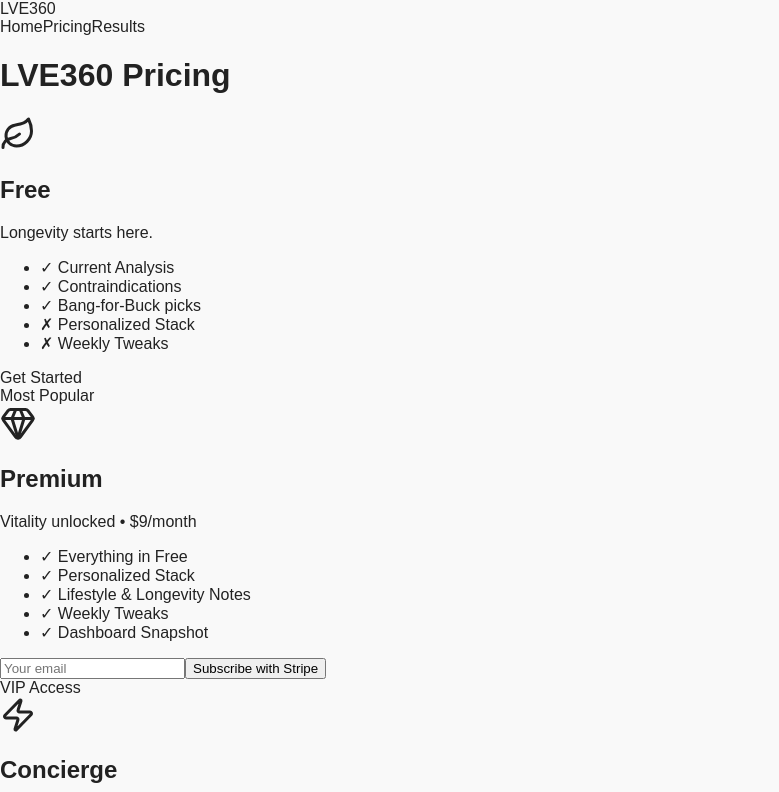
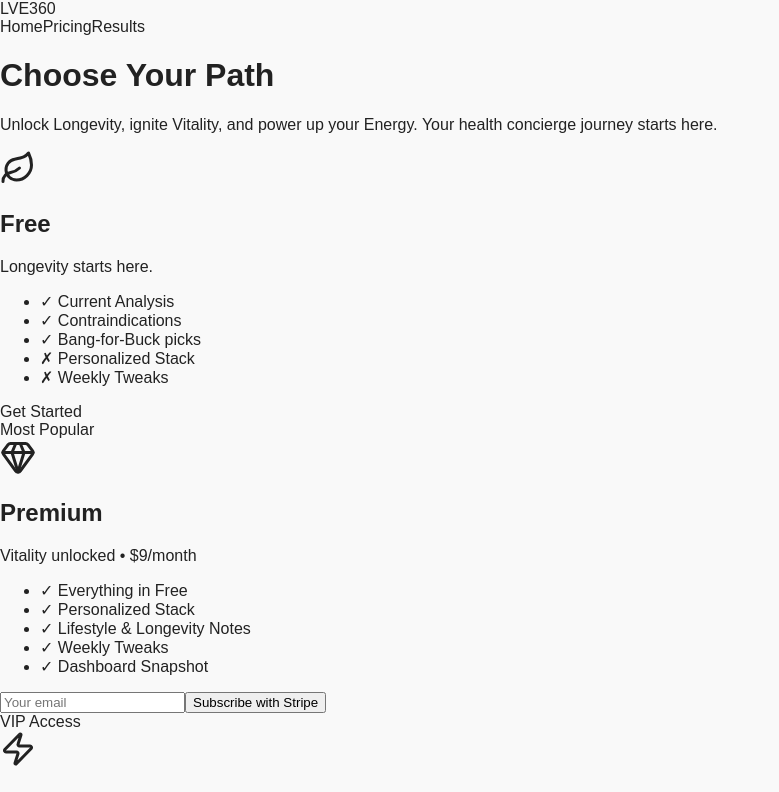
Before and after one commit to LGomes360/lve360-app, a Next.js app: page /pricing in a window 1280 px wide. Shown: the top 792 px of the page, without its empty margins (0-779 px from the left). Built offline with nearby package versions, Linux system fonts and the light colour scheme.

Commit message:
Update page.tsx

```diff
--- a/app/pricing/page.tsx
+++ b/app/pricing/page.tsx
@@ -1,7 +1,7 @@
 "use client";
 
 import { useEffect, useState } from "react";
-import { Leaf, Gem, Zap } from "lucide-react"; // Icons: Longevity, Vitality, Energy
+import { Leaf, Gem, Zap } from "lucide-react";
 import CTAButton from "@/components/CTAButton";
 
 export default function Pricing() {
@@ -35,10 +35,20 @@ export default function Pricing() {
 
   return (
     <main className="max-w-5xl mx-auto py-16 px-6 text-center">
-      <h1 className="text-4xl font-extrabold mb-10 text-[#041B2D]">
-        LVE360 Pricing
-      </h1>
+      {/* Hero Banner */}
+      <div className="mb-16">
+        <h1 className="text-5xl font-extrabold mb-4 text-[#041B2D] tracking-tight">
+          Choose Your Path
+        </h1>
+        <p className="text-xl text-gray-600 max-w-2xl mx-auto">
+          Unlock <span className="text-[#06C1A0] font-semibold">Longevity</span>,
+          ignite <span className="text-[#06C1A0] font-semibold">Vitality</span>,
+          and power up your <span className="text-[#06C1A0] font-semibold">Energy</span>.
+          Your health concierge journey starts here.
+        </p>
+      </div>
 
+      {/* Pricing Grid */}
       <div className="grid grid-cols-1 md:grid-cols-3 gap-10 mb-12">
         {/* Free Tier — Longevity */}
         <div className="relative rounded-2xl border border-gray-200 p-8 bg-gray-50 flex flex-col shadow-sm">
```
